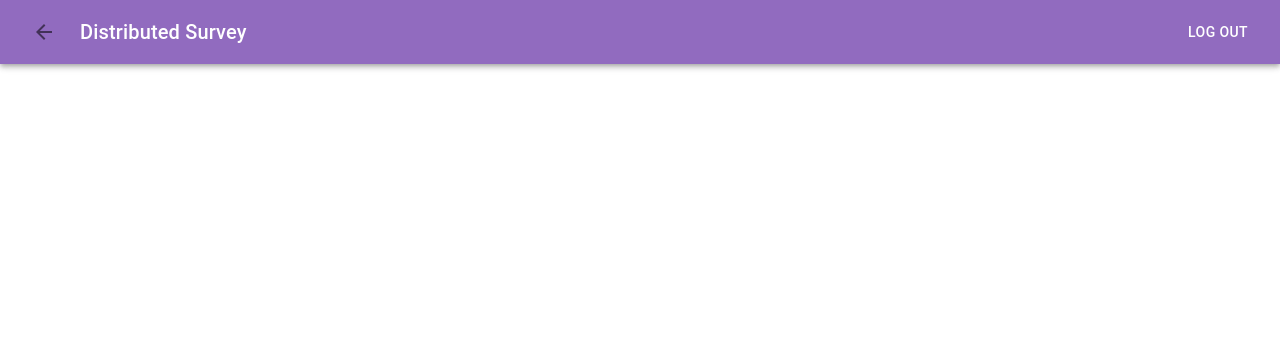
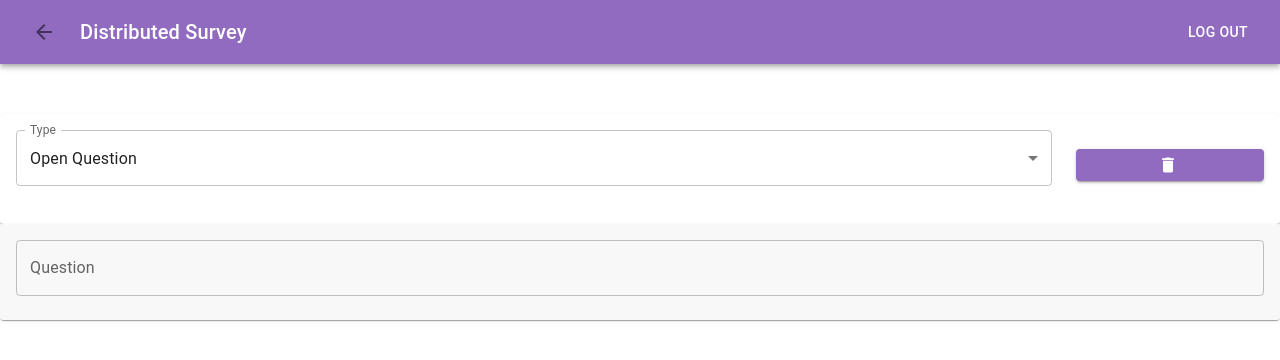
Before and after one commit to adamwar-dev/surveySystemFrontend, a React (Create React App) app in the folder my-app/: page /survey/distributed in a window 1280 px wide. Shown: the top 360 px of the page. Built offline with nearby package versions, Linux system fonts and the light colour scheme.

Commit message:
added open question

```diff
--- a/my-app/src/pages/Profile.tsx
+++ b/my-app/src/pages/Profile.tsx
@@ -102,15 +102,15 @@ export class Profile extends React.Component<ProfileProps,ProfileState>{
 		);
 	}
 
-	private readonly handleChangePassword =  () => (event: React.ChangeEvent<HTMLInputElement>) => {
+	private readonly handleChangePassword = () => (event: React.ChangeEvent<HTMLInputElement>) => {
 		this.setState({password: event.target.value});
 	};
 
-	private readonly handleChangeShowPassword =  (showPassword: boolean) => () => {
+	private readonly handleChangeShowPassword = (showPassword: boolean) => () => {
 		this.setState({showPassword});
 	};
 
-	private readonly handleMouseDownPassword =  (event: React.MouseEvent<HTMLButtonElement>)  => {
+	private readonly handleMouseDownPassword = (event: React.MouseEvent<HTMLButtonElement>) => {
 		event.preventDefault();
 	};
 }
--- a/my-app/src/pages/Survey.tsx
+++ b/my-app/src/pages/Survey.tsx
@@ -1,5 +1,6 @@
 import * as React from 'react';
 import { NavBar } from '../components/NavBar';
+import { Question } from '../questions/Question';
 
 interface SurveyProps {
 	surveyType: string;
@@ -25,6 +26,7 @@ export class Survey extends React.Component<SurveyProps> {
 						'Distributed Survey'
 					}
 					linkTo='/create'/>
+				<Question/>
             </React.Fragment>
 		);
 	}
--- /dev/null
+++ b/my-app/src/questions/OpenQuestion.tsx
@@ -0,0 +1,24 @@
+import * as React from 'react';
+import Card from '@mui/material/Card';
+import CardContent from '@mui/material/CardContent';
+import { TextField } from '@mui/material';
+
+export class OpenQuestion extends React.Component{
+	public render () {
+		return (
+			<React.Fragment>
+				<Card>
+					<CardContent style={{backgroundColor:'#F8F8F8'}}>
+						<TextField
+							id='question'
+							label='Question'
+							placeholder='e.g. What do you think about zmitac?'
+							multiline
+							fullWidth
+						/>
+					</CardContent>
+				</Card>
+			</React.Fragment>
+		);
+	}
+}
--- /dev/null
+++ b/my-app/src/questions/Question.tsx
@@ -0,0 +1,72 @@
+import * as React from 'react';
+import Card from '@mui/material/Card';
+import CardContent from '@mui/material/CardContent';
+import { Box, Button, FormControl, Grid, InputLabel, MenuItem, Select, SelectChangeEvent } from '@mui/material';
+import { OpenQuestion } from './OpenQuestion';
+import DeleteIcon from '@mui/icons-material/Delete';
+
+interface QuestionProps{}
+
+interface QuestionState {
+	optionSelected: string;
+}
+
+
+export class Question extends React.Component<QuestionProps,QuestionState>{
+	public constructor(props: QuestionProps) {
+		super(props);
+		this.state = {
+			optionSelected: 'Open'
+		}
+	}
+
+	public render () {
+		const {
+			optionSelected,
+		} = this.state;
+		return (
+			<React.Fragment>
+				<Card>
+					<CardContent>
+						<Box sx={{ flexGrow: 1, width:'100%'}}>
+							<Grid container spacing={10} columnSpacing={{ xs: 1, sm: 2, md: 3 }}>
+								<Grid item xs={10} sm={10} xl={11}>
+									<FormControl fullWidth>
+										<InputLabel id='label-type'>Type</InputLabel>
+										<Select
+											labelId='label-type'
+											id='select'
+											value={optionSelected}
+											label='Type'
+											onChange={this.handleChangeOption}
+										>
+											<MenuItem value={'Open'}>Open Question</MenuItem>
+											<MenuItem value={'Multi'}>Multiple Choice Question</MenuItem>
+											<MenuItem value={'Single'}>Single Choise Question</MenuItem>
+										</Select>
+									</FormControl>
+								</Grid>
+								<Grid item xs={2} sm={2} xl={1}>
+									<Button
+										variant="contained"
+									 	fullWidth
+										sx={{my: '10%', textAlign: 'center'}}
+										style={{backgroundColor:'#916BBF'}}
+										startIcon={<DeleteIcon sx={{mr: '-8px'}}/>}
+									/>
+								</Grid>
+							</Grid>
+						</Box>
+					</CardContent>
+				</Card>
+					{optionSelected === 'Open' &&
+						<OpenQuestion/>
+					}
+			</React.Fragment>
+		);
+	}
+
+	private readonly handleChangeOption = (event: SelectChangeEvent) => {
+		this.setState({optionSelected: event.target.value as string});
+	}
+}
```
